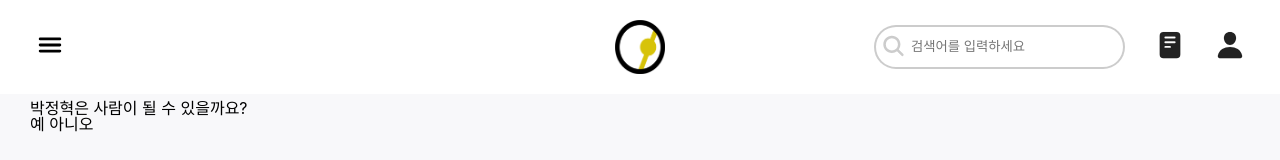
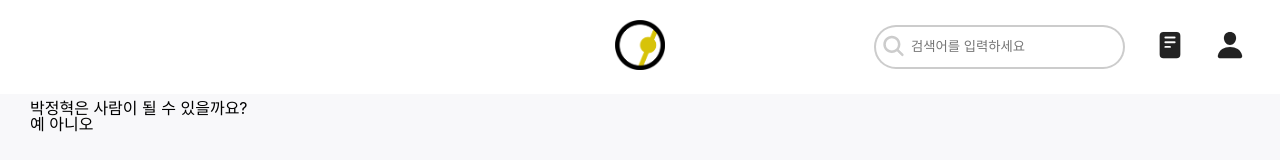
Before and after one commit to halionaz/gung.ye, a React (Create React App) app in the folder gung-ye-web/: page / in a window 1280 px wide. Shown: the top 160 px of the page. Built offline with nearby package versions, Linux system fonts and the light colour scheme.

Commit message:
🎨 Improve Header Structure :: Fix Logo breaking bug :: Implement Feed/All Btn

```diff
--- a/gung-ye-web/src/Components/Header.js
+++ b/gung-ye-web/src/Components/Header.js
@@ -6,13 +6,15 @@ import style from "../style/Header.module.css";
 export default function Header() {
     const [searchFocus, setSearchFocus] = useState(false);
     const location = useLocation();
-    const [mainBtn, setMainBtn] = useState("all");
+    const [mainBtn, setMainBtn] = useState(null);
 
     useEffect(() => {
         if (location.pathname === "/") {
-            setMainBtn("all");
+            setMainBtn(null);
+        } else if (location.pathname === "/feed") {
+            setMainBtn(["menu", "all"]);
         } else {
-            setMainBtn("feed");
+            setMainBtn(["home", "feed"]);
         }
     }, [location]);
 
@@ -27,16 +29,20 @@ export default function Header() {
         <header className={style.Header}>
             <div className={style.header}>
                 <div className={style.left}>
-                    <div className={`${style.btn} ${style.naviBtn}`}>
-                        <Link to={`/${mainBtn}`}>
-                            <ion-icon
-                                name={mainBtn === "all" ? "menu" : "home"}
-                            ></ion-icon>
-                        </Link>
-                    </div>
+                    {mainBtn !== null ? (
+                        <div className={`${style.btn} ${style.naviBtn}`}>
+                            <Link to={`/${mainBtn[1]}`}>
+                                <ion-icon name={mainBtn[0]}></ion-icon>
+                            </Link>
+                        </div>
+                    ) : (
+                        ""
+                    )}
                 </div>
                 <div className={`${style.logoDiv}`}>
-                    <img className={style.logo} src={logo} alt="logo" />
+                    <div>
+                        <img className={style.logo} src={logo} alt="logo" />
+                    </div>
                 </div>
                 <div className={style.right}>
                     <div
```
